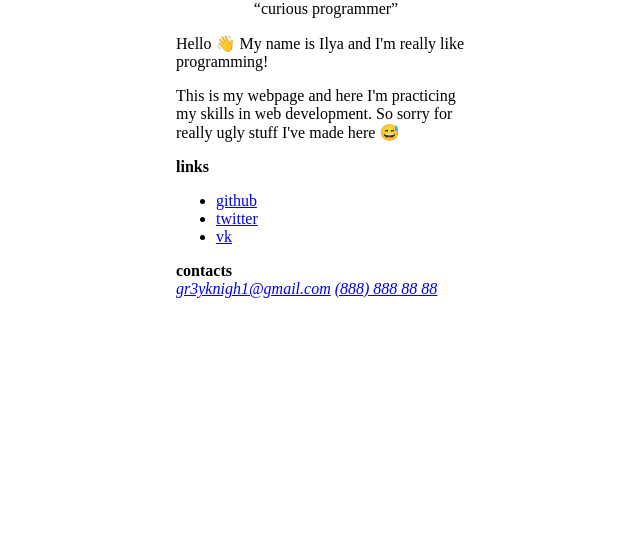
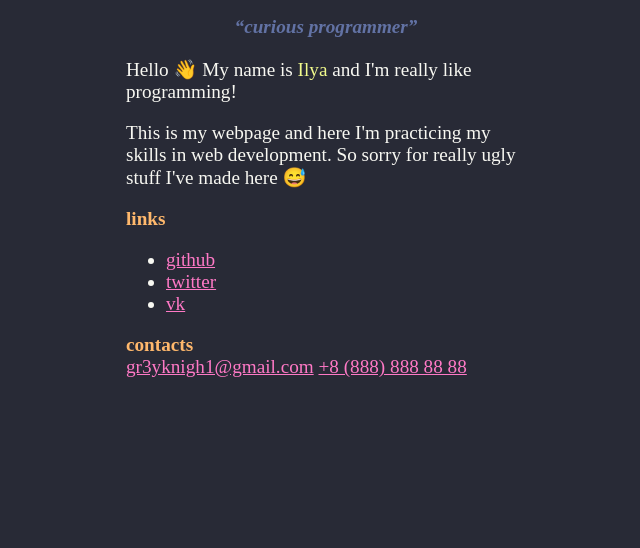
Before and after one commit to gr3yknigh1/gr3yknigh1.dev, a plain HTML site: page index.html in a window 1280 px wide. Shown: the part 252-800 px from the top of the page, without its empty margins (314-954 px from the left). Drawn offline with Linux system fonts and the light colour scheme; a web font is replaced by a local one.

Commit message:
Add colors

```diff
--- a/index.html
+++ b/index.html
@@ -7,21 +7,21 @@
     <title>Akkuzin Ilya</title>
     <link href="./styles.css" rel="stylesheet">
 </head>
-<body>
+<body class="dark-theme">
 
     <div class="centered">
         <img id="avatar" src="./avatar.jpeg">
     </div>
 
-    <div class="centered">
+    <div class="centered text">
         <h1>Akkuzin Ilya</h1>
         <q>curious programmer</q>
     </div>
 
-    <div id="text">
+    <div class="text">
         <div>
             <p>
-                Hello 👋 My name is Ilya and I'm really like programming!
+                Hello 👋 My name is <span class="highlited">Ilya</span> and I'm really like programming!
             </p>
         </div>
         <div>
@@ -34,7 +34,7 @@
                 <b>links</b>
                 <ul>
                     <li><a href="https://github.com/gr3yknigh1" target="_blank">github</a></li>
-                    <li><a href="https://twitter/gr3yknigh1" target="_blank">twitter</a></li>
+                    <li><a href="https://twitter.com/gr3yknigh1" target="_blank">twitter</a></li>
                     <li><a href="https://vk.com/gr3yknigh1" target="_blank">vk</a></li>
                 </ul>
             </p>
@@ -44,7 +44,7 @@
             <b>contacts</b>
             <address>
                 <a href="mailto:gr3yknigh1@gmail.com">gr3yknigh1@gmail.com</a>
-                <a href="tel:+88888888888">(888) 888 88 88</a>
+                <a href="tel:+88888888888">+8 (888) 888 88 88</a>
             </address>
         </div>
     </div>
--- a/styles.css
+++ b/styles.css
@@ -5,8 +5,29 @@
     font-style: normal;
 }
 
+.dark-theme {
+    --background: #282a36;
+    --current: #44475a;
+    --selection: #44475a;
+    --foreground: #f8f8f2;
+    --comment: #6272a4;
+    --cyan: #8be9fd;
+    --green: #50fa7b;
+    --orange: #ffb86c;
+    --pink: #ff79c6;
+    --purple: #bd93f9;
+    --red: #ff5555;
+    --yellow: #f1fa8c;
+}
+
+.light-theme {
+
+}
+
 body {
     font-family:'Iosevka';
+    background-color: var(--background);
+    font-size: 120%;
 }
 
 img#avatar {
@@ -20,9 +41,37 @@ img#avatar {
     text-align: center;
 }
 
-div#text {
+.text {
+    color: var(--foreground);
+}
+
+h1 {
+    font-weight: bold;
+    color: var(--cyan);
+}
+
+q {
+    color: var(--comment);
+    font-style: italic;
+    font-weight: bolder;
+}
+
+b {
+    color: var(--orange);
+}
+
+a {
+    color: var(--pink);
+    font-style: normal;
+}
+
+.highlited {
+    color: var(--yellow);
+}
+
+div.text {
     margin: auto;
-    align-content: center;
-    justify-content: center;
-    width: 300px;
+    align-content:stretch;
+    justify-content: stretch;
+    width: 400px;
 }
```
